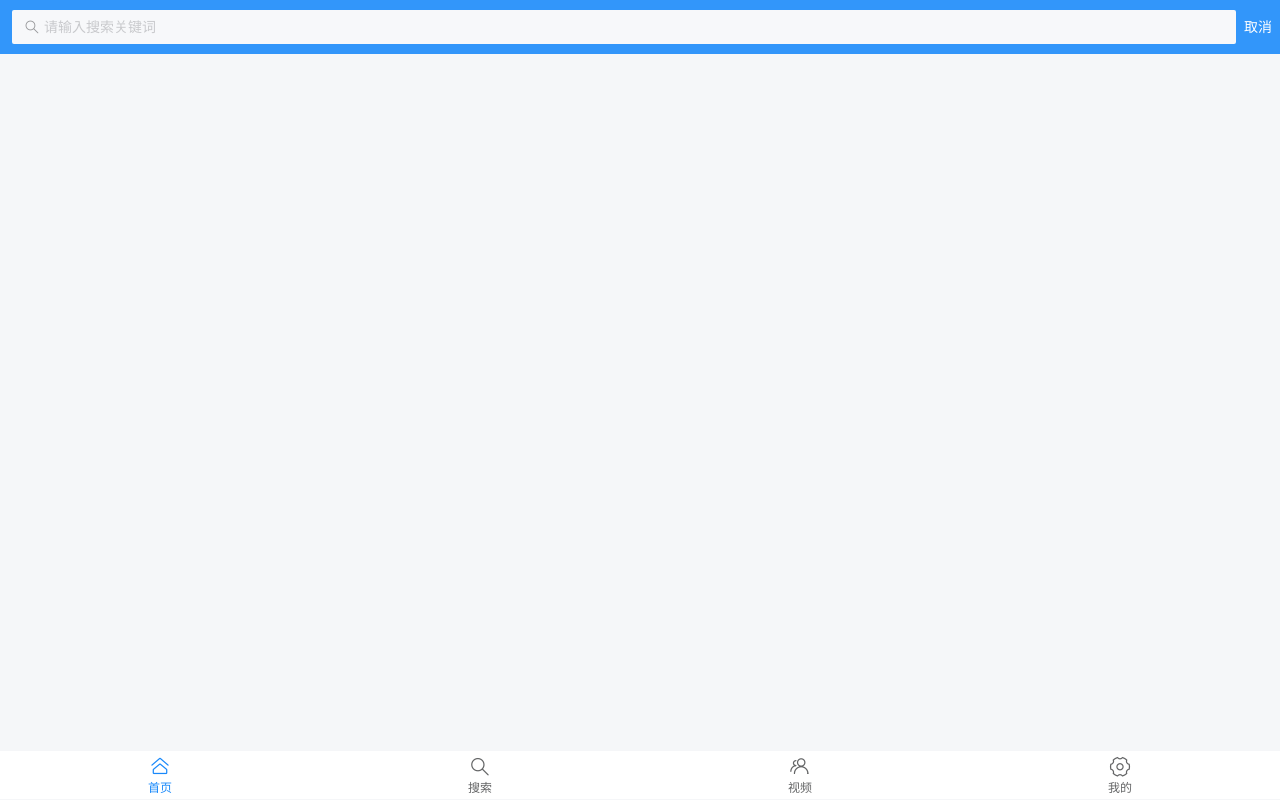
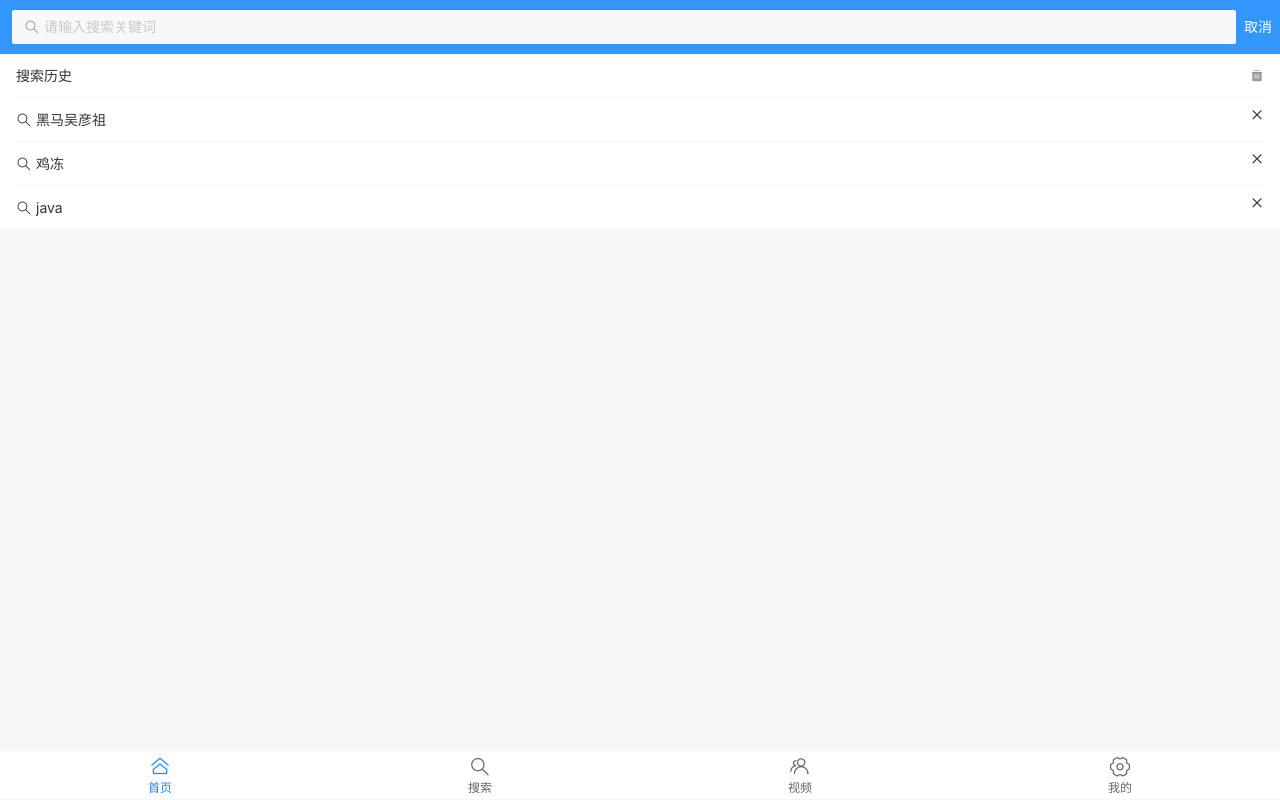
Before and after one commit to MangoIsGreat/mobile_toutiao, a Vue app: page /#/search in a window 1280 px wide. Built offline with nearby package versions, Linux system fonts and the light colour scheme.

Commit message:
搜索-静态页面-完成搜索历史和联想区域

```diff
--- a/src/views/search/search.vue
+++ b/src/views/search/search.vue
@@ -1,15 +1,46 @@
 <template>
   <div>
+    <!-- 搜索框区域 -->
     <van-search
       v-model="value"
       placeholder="请输入搜索关键词"
       show-action
       background="#3296fa"
-        @search="onSearch">
+      @search="onSearch"
+    >
       <template slot="action">
         <div class="mycancel">取消</div>
       </template>
     </van-search>
+    <!-- 联想区域 -->
+    <van-cell-group v-if="isThink">
+      <van-cell icon="search" title="程序员为什么那么帅" />
+      <van-cell icon="search" title="程序员为什么高薪" />
+      <van-cell icon="search" title="程序员为什么喜欢穿格子衫" />
+    </van-cell-group>
+    <!-- 历史区域 -->
+    <van-cell-group v-else>
+      <van-cell title="搜索历史">
+          <template slot="default">
+              <van-icon name="delete" />
+          </template>
+      </van-cell>
+      <van-cell  icon="search" title="黑马吴彦祖">
+          <template slot="right-icon">
+              <van-icon name="cross" />
+          </template>
+      </van-cell>
+      <van-cell  icon="search" title="鸡冻">
+          <template slot="right-icon">
+              <van-icon name="cross" />
+          </template>
+      </van-cell>
+      <van-cell  icon="search" title="java">
+          <template slot="right-icon">
+              <van-icon name="cross" />
+          </template>
+      </van-cell>
+    </van-cell-group>
   </div>
 </template>
 
@@ -18,7 +49,9 @@ export default {
   name: 'search',
   data () {
     return {
-      value: ''
+      value: '',
+      //   控制联想区域和历史区域的显示和隐藏
+      isThink: false
     }
   },
   methods: {
```
Lines whose indentation alone changed are shown as unchanged.
